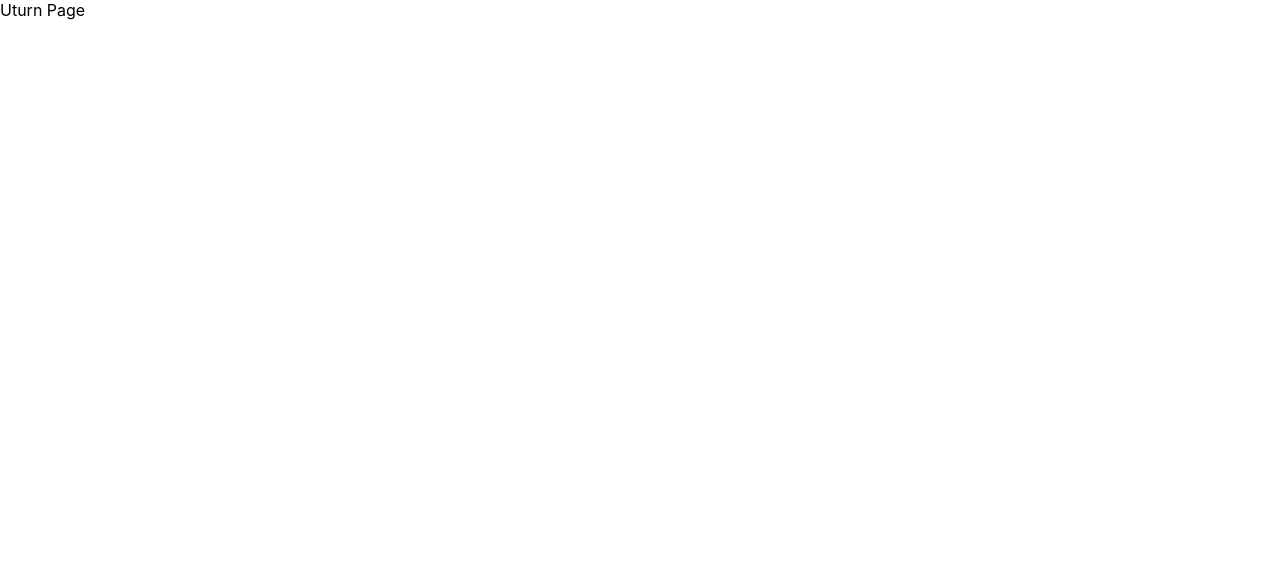
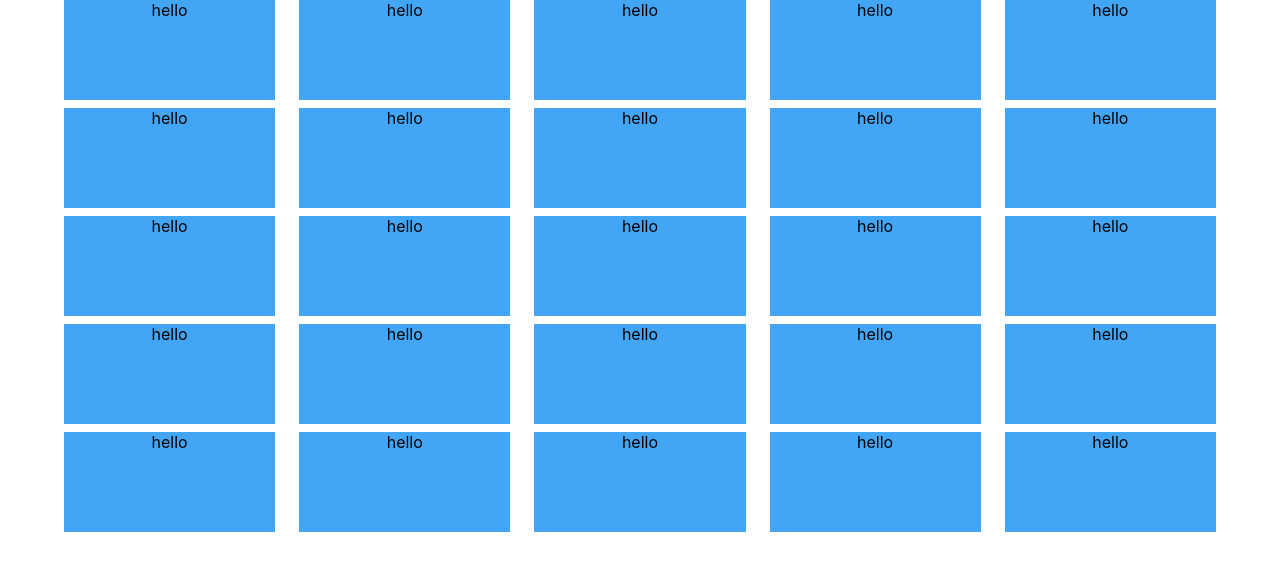
Before and after one commit to ParmarManpreet/uturn-game, a React (Create React App) app: page /uturn-page in a window 1280 px wide. Shown: the top 570 px of the page. Built offline with nearby package versions, Linux system fonts and the light colour scheme.

Commit message:
Removal of Facts in Player Profile

```diff
--- a/src/pages/PlayerProfile.tsx
+++ b/src/pages/PlayerProfile.tsx
@@ -4,8 +4,9 @@ import { db } from "..";
 import { Box, Button, IconButton, TextField } from "@mui/material";
 import PhotoCamera from '@mui/icons-material/PhotoCamera';
 import { styled } from '@mui/material/styles';
-import { createPlayerProfile, PlayerCreateDTO } from "../services/PlayerProfileService";
+import { createPlayerProfile, PlayerCreateDTO, updatePlayerURLToId } from "../services/PlayerProfileService";
 import { createFacts, FactModelCreateDTO } from "../services/FactService";
+import { Navigate } from "react-router-dom";
 
 interface PlayerProfileProps {
     numberOfFacts: number
@@ -52,23 +53,37 @@ export const PlayerProfile = (props: PlayerProfileProps) => {
 
     async function handlePlayerDetailsSubmitButton() {
         try {
+            const isSucessful = await saveProfileInformation()
+            setIsWaitingForStart(isSucessful)
+        } catch(error) {
+            console.log(error)
+        }
+    }
+
+    async function saveProfileInformation() {
+        let isSuccesful = false
         const playerDetails: PlayerCreateDTO = {
             name: name,
             picture: "",
             facts: facts
         }
 
+        const playerId = await createPlayerProfile(playerDetails)
+
+        if (playerId) {
+            await updatePlayerURLToId(playerId)
             const factDetails: FactModelCreateDTO = {
+                playerId: playerId,
                 playerName: name,
-                facts: facts
+                facts: facts,
             }
-            await createPlayerProfile(playerDetails)
             await createFacts(factDetails)
-            setIsWaitingForStart(true)
-        } catch(error) {
-            console.log(error)
+            isSuccesful = true
         }
+
+        return isSuccesful
     }
+
 
     useEffect(() =>{
         setupGameStartListeners()
@@ -82,7 +97,7 @@ export const PlayerProfile = (props: PlayerProfileProps) => {
 
     else if (isGameStarting) {
         return (
-            <div>Game Starting</div>
+            <Navigate to="/uturn-page" replace={true} />
         )
     }
 
--- a/src/pages/UturnPage.tsx
+++ b/src/pages/UturnPage.tsx
@@ -1,8 +1,57 @@
+import { Box, Container, Grid } from "@mui/material";
+
+function Card() {
+    return (
+        <Box sx={{
+            backgroundColor: 'primary.light',
+            textAlign: 'center',
+            height: 100
+          }}>hello</Box>
+    )
+}
+
+function FormRow() {
+    return (
+      <>
+        <Grid item xs={2.4}>
+            <Card/>
+        </Grid>
+        <Grid item xs={2.4}>
+            <Card/>
+        </Grid>
+        <Grid item xs={2.4}>
+            <Card/>
+        </Grid>
+        <Grid item xs={2.4}>
+            <Card/>
+        </Grid>
+        <Grid item xs={2.4}>
+            <Card/>
+        </Grid>
+      </>
+    );
+  }
+
 export const UturnPage = () => {
     return (
-        <>
-            <div>Uturn Page</div>
-        </>
-
+        <Container>
+            <Grid container spacing={1}>
+                <Grid container item spacing={3}>
+                    <FormRow key={1}/>
+                </Grid>
+                <Grid container item spacing={3}>
+                    <FormRow key={2}/>
+                </Grid>
+                <Grid container item spacing={3}>
+                    <FormRow key={3}/>
+                </Grid>
+                <Grid container item spacing={3}>
+                    <FormRow key={4}/>
+                </Grid>
+                <Grid container item spacing={3}>
+                    <FormRow key={5}/>
+                </Grid>
+            </Grid>
+        </Container>
     );
 }
--- a/src/services/FactService.tsx
+++ b/src/services/FactService.tsx
@@ -1,48 +1,31 @@
 import { addDoc, collection} from "firebase/firestore";
 import { db } from "..";
-import { prettyPrintFactDetailsArray, prettyPrintPlayerProfileFactDetailsArray } from "../utils/PrettyPrintService";
+import { prettyPrintFactDetailsArray } from "../utils/PrettyPrintService";
 
-export interface PlayerProfileFactModel {
-    playerId: string
-    playerName: string
-    fact: string
-}
 
 interface FactModel {
+    playerId: string,
     playerName: string,
     fact: string
 }
 
 export interface FactModelCreateDTO {
+    playerId: string,
     playerName: string,
     facts: Array<string>
-}
-
-export async function createPlayerProfilesFacts(playerProfileFacts: Array<PlayerProfileFactModel>) {
-    try {
-        for await (const factDetail of playerProfileFacts) {
-            const playerFactsRef = collection(db, "Profiles", factDetail.playerId, "Facts")
-            addDoc(playerFactsRef, {
-                playerId: factDetail.playerId,
-                playerName: factDetail.playerName,
-                fact: factDetail.fact
-            })
-            console.log(`Successfully Create Fact with Details: \n {playerId: ${factDetail.playerId}, playerName: ${factDetail.playerName}, fact:${factDetail.fact}}`)
-        }
-
-    } catch (error) {
-        console.log(`Firestore could not create facts with details: ${prettyPrintPlayerProfileFactDetailsArray(playerProfileFacts)}\n ${error}`)
-    }
 }
 
 export async function createFacts(factDetails: FactModelCreateDTO) {
     try {
         for await (const fact of factDetails.facts) {
-            const playerFactsRef = collection(db, "Facts")
-            addDoc(playerFactsRef, {
+            const factItem: FactModel = {
+                playerId: factDetails.playerId,
                 playerName: factDetails.playerName,
                 fact: fact
-            })
+            }
+
+            const playerFactsRef = collection(db, "Facts")
+            addDoc(playerFactsRef, factItem)
             console.log(`Successfully Create Fact with Details: \n {playerName: ${factDetails.playerName}, fact:${fact}}`)
         }
     } catch (error) {
--- a/src/services/PlayerProfileService.tsx
+++ b/src/services/PlayerProfileService.tsx
@@ -1,7 +1,6 @@
 import { addDoc, collection, doc, updateDoc } from "firebase/firestore"
 import { db } from ".."
 import { prettyPrintCreateDTO } from "../utils/PrettyPrintService"
-import { createPlayerProfilesFacts, PlayerProfileFactModel } from "./FactService"
 
 export interface PlayerCreateDTO {
     name: string
@@ -11,13 +10,14 @@ export interface PlayerCreateDTO {
 
 export async function createPlayerProfile(playerDetails: PlayerCreateDTO) {
     try {
+        let id = ""
         const playerId = await initializePlayerProfile(playerDetails)
         if (playerId) {
-            await updatePlayerURLToId(playerId)
-            await addFactsToPlayerProfile(playerId, playerDetails.name, playerDetails.facts)
+            id = playerId
         } else {
             throw new Error(`Player Id is Empty`)
         }
+        return id
     } catch (error) {
         console.log(`Firestore could not create profile with player details: ${prettyPrintCreateDTO(playerDetails)}\n ${error}`)
     }
@@ -38,7 +38,7 @@ async function initializePlayerProfile(playerDetails: PlayerCreateDTO) {
     }
 }
 
-async function updatePlayerURLToId(id: string) {
+export async function updatePlayerURLToId(id: string) {
     try {
         const profile = doc(db, "Profiles", id)
         await updateDoc(profile, {
@@ -49,20 +49,3 @@ async function updatePlayerURLToId(id: string) {
         console.log(`Firestore could not update profile url to ${id}`)
     }
 }
-
-async function addFactsToPlayerProfile(playerId: string, playerName: string, facts: Array<string>) {
-    try {
-        const factDetailList = mapPlayerCreateDetailstoFactList(playerId, playerName, facts)
-        await createPlayerProfilesFacts(factDetailList)
-    } catch (error) {
-        console.log(`Firestore could not create facts for: ${facts.toString()}\n`)
-    }
-}
-
-function mapPlayerCreateDetailstoFactList(playerId: string, playerName: string, facts: Array<string>): Array<PlayerProfileFactModel> {
-    return facts.map((fact) => ({
-        playerId: playerId,
-        playerName: playerName,
-        fact: fact
-    }))
-}
--- a/src/utils/PrettyPrintService.tsx
+++ b/src/utils/PrettyPrintService.tsx
@@ -1,17 +1,8 @@
-import { FactModelCreateDTO, PlayerProfileFactModel } from "../services/FactService";
+import { FactModelCreateDTO } from "../services/FactService";
 import { PlayerCreateDTO } from "../services/PlayerProfileService";
 
 export function prettyPrintCreateDTO(playerDetails: PlayerCreateDTO): string {
     return `\n{name: ${playerDetails.name}, picture: ${playerDetails.picture}}\n`
-}
-
-export function prettyPrintPlayerProfileFactDetailsArray(factDetails: Array<PlayerProfileFactModel>) {
-    let printDetails = "\n Fact Details:[\n"
-    for (const factDetail of factDetails) {
-        printDetails = printDetails + `{playerId: ${factDetail.playerId}, playerName: ${factDetail.playerName}, fact:${factDetail.fact}}\n`
-    }
-    printDetails = printDetails + "]"
-    return printDetails
 }
 
 export function prettyPrintFactDetailsArray(factDetails: FactModelCreateDTO) {
```
Lines whose indentation alone changed are shown as unchanged.
